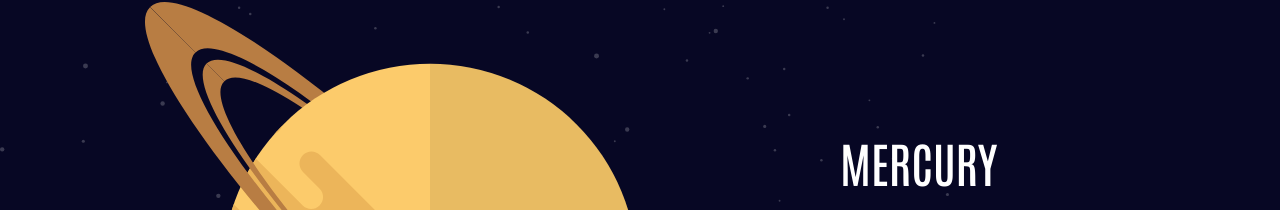
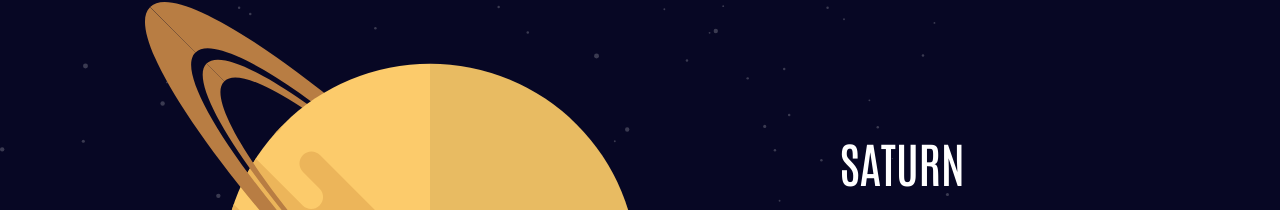
Before and after one commit to Folregg/frontend-planetsfacts, a plain HTML site: page saturn.html in a window 1280 px wide. Shown: the part 198-408 px from the top of the page. Drawn offline with Linux system fonts and the light colour scheme; files whose address does not match are found by name.

Commit message:
Update saturn.html

```diff
--- a/saturn.html
+++ b/saturn.html
@@ -115,7 +115,7 @@
           <img class="planet-img" src="assets/planet-saturn.svg">
         </div>
         <div class="content">
-          <h1>Mercury</h1>
+          <h1>Saturn</h1>
           <p>
             Saturn is the sixth planet from the Sun and the second-largest in the Solar
                 System, after Jupiter. It is a gas giant with an average radius of about
@@ -132,7 +132,7 @@
           <img class="planet-img" src="assets/planet-saturn-internal.svg">
         </div>
         <div class="content">
-          <h1>Mercury</h1>
+          <h1>Saturn</h1>
           <p> Despite consisting mostly of hydrogen and helium, most of Saturn's mass
                 is not in the gas phase, because hydrogen becomes a non-ideal liquid
                 when the density is above 0.01 g/cm3, which is reached at a radius
@@ -146,7 +146,7 @@
           <img class="surface-img" src="./assets/geology-saturn.png">
         </div>
         <div class="content">
-          <h1>Mercury</h1>
+          <h1>Saturn</h1>
           <p>
             The outer atmosphere of Saturn contains 96.3% molecular hydrogen and 3.25%
                 helium by volume. The planet's most famous feature is its prominent ring
```
